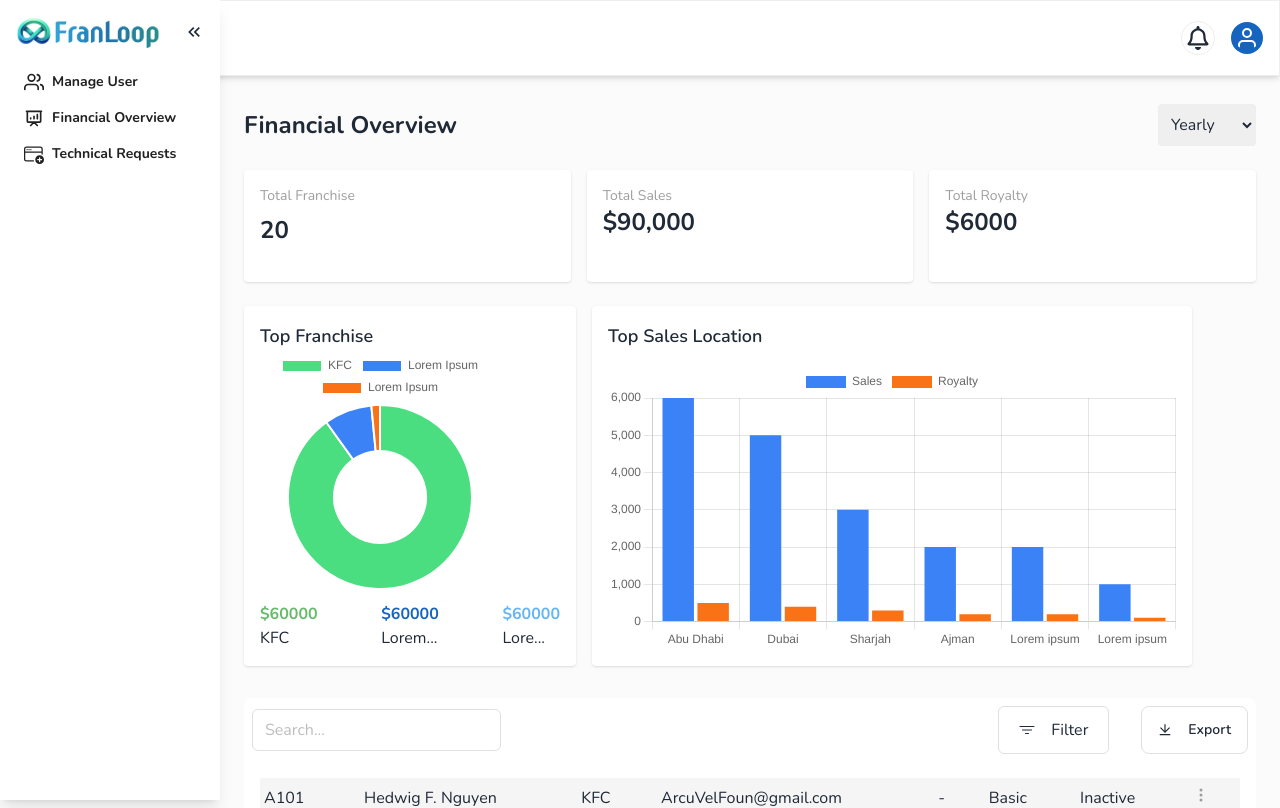
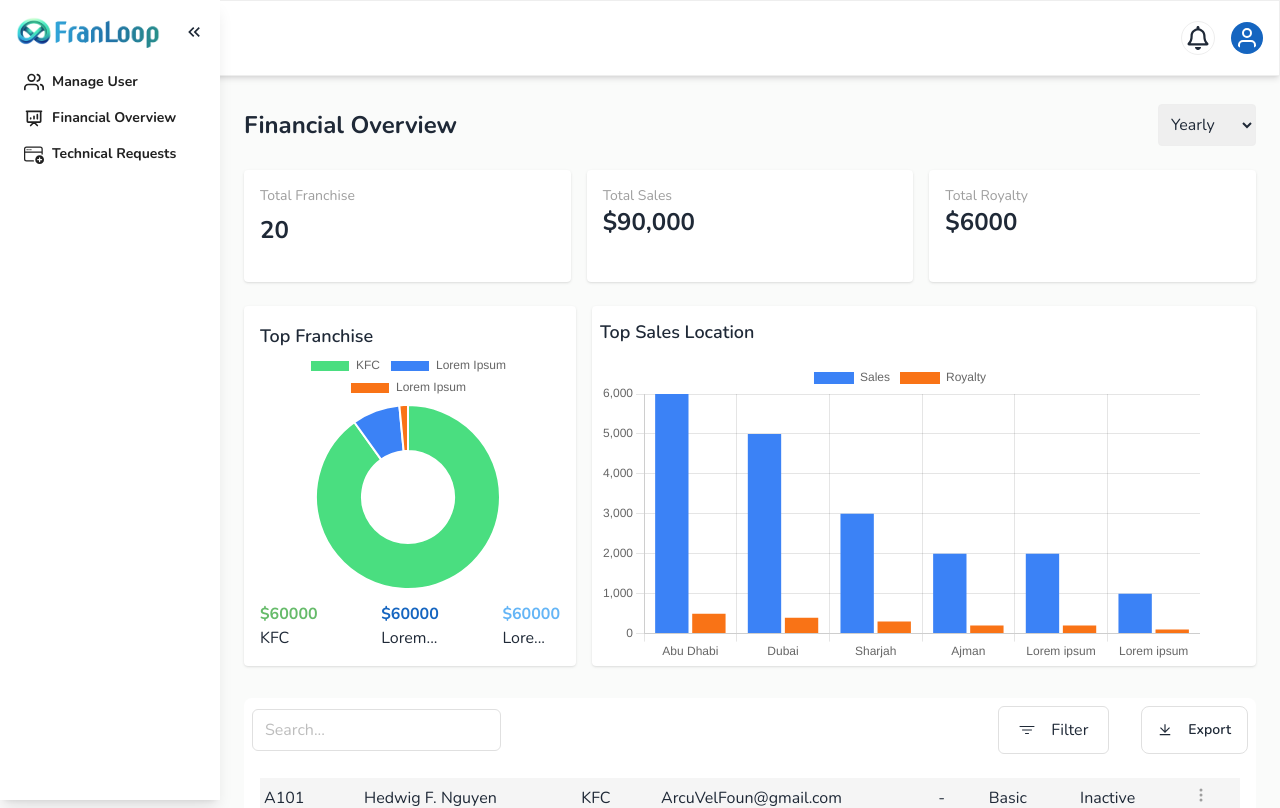
Before and after one commit to sheikhmuhammadzain/Franchise, a React (Vite) app: page /AdminPanel in a window 1280 px wide. Shown: the top 808 px of the page. Built offline with nearby package versions, Linux system fonts and the light colour scheme.

Commit message:
bar graph fixed

```diff
--- a/src/Components/Dashboard.jsx
+++ b/src/Components/Dashboard.jsx
@@ -122,7 +122,7 @@ const FinancialOverview = () => {
 
         <div className="bg-white p-4 rounded shadow  mb-2">
           <h2 className="text-lg font-semibold ">Top Franchise</h2>
-          <div className="h-[240px] max-w-[240px]">
+          <div className="h-[240px] ml-7 mb-2 max-w-[240px]">
             <Doughnut data={doughnutData} />
           </div>
           <div className="flex items-center justify-between mt-3">
@@ -143,10 +143,9 @@ const FinancialOverview = () => {
 
 
 
-        <div className="bg-white p-4 rounded shadow h-[360px] max-w-[600px]">
+        <div className="bg-white pb-12 px-2 pt-3 rounded shadow h-[360px] max-w-full ">
           <h2 className="text-lg font-semibold mb-4">Top Sales Location</h2>
           <Bar data={barData} />
-          <div className=""></div>
         </div>
 
 
```
